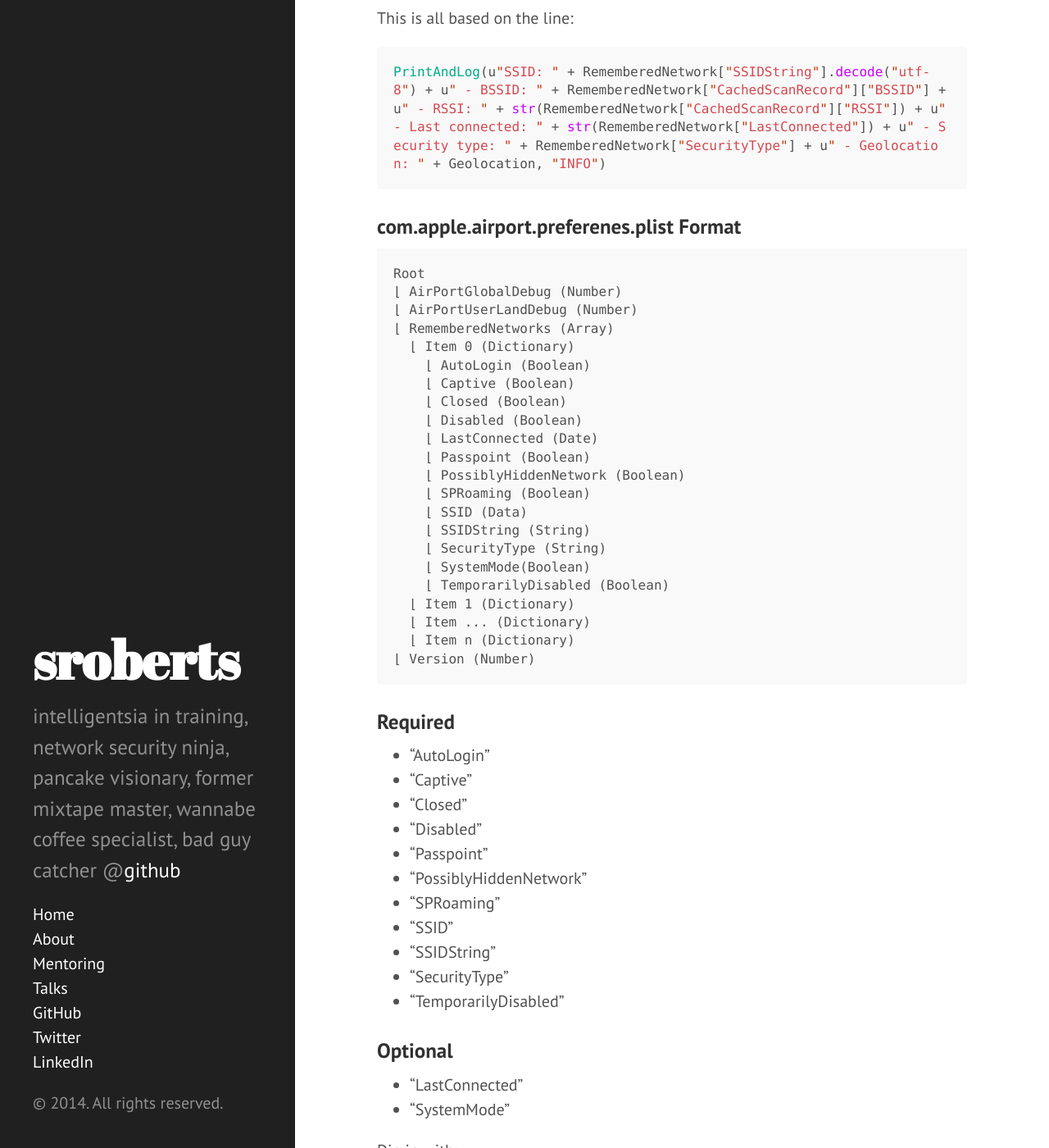
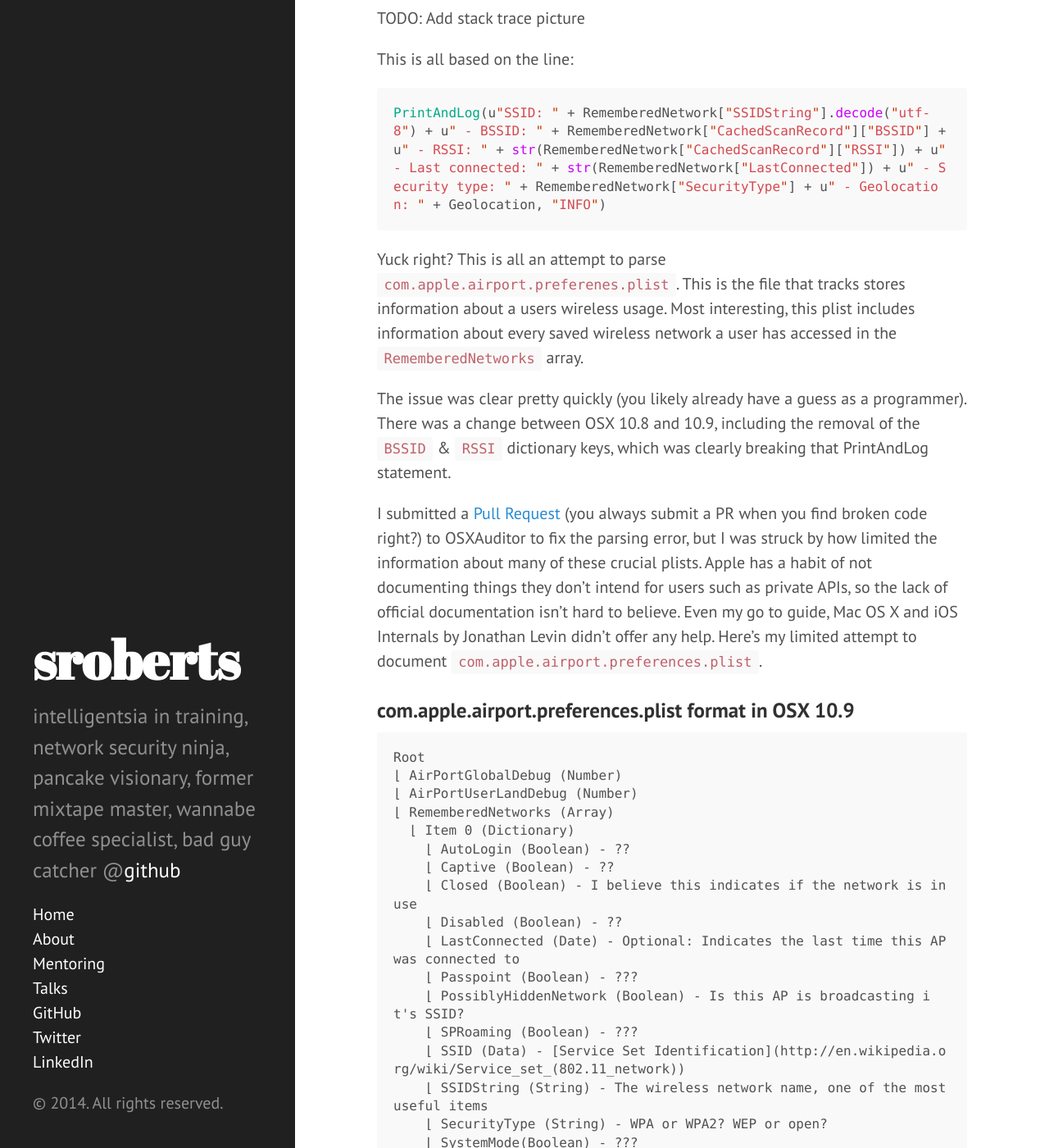
Before and after one commit to sroberts/sroberts.github.io, a Jekyll site: the page built from _posts/2014-03-03-osx-airport-changes.md, in a window 1280 px wide and 1400 px high, scrolled down 363 px. Shown: the whole window at 82% size. Built offline with Jekyll 4.4.1, drawn with Linux system fonts in a browser that asks for light colours; Markdown is read by kramdown in place of the engine named in the settings; some of the changed text lies outside the part shown.

Commit message:
expanded, now on to formatting

````diff
--- a/_posts/2014-03-03-osx-airport-changes.md
+++ b/_posts/2014-03-03-osx-airport-changes.md
@@ -7,54 +7,50 @@ While doing some work on OSXAuditor, one of my favorite OSX incident response to
 
 When using the ```-a, --all``` (Analyze all (it is equal to -qsidbAkUe)) or ```-A, --airportprefs``` (Analyze Airport preferences) you hit a hard error, Python stacktrace and all:
 
+TODO: Add stack trace picture
+
 This is all based on the line:
 
 ```python
 PrintAndLog(u"SSID: " + RememberedNetwork["SSIDString"].decode("utf-8") + u" - BSSID: " + RememberedNetwork["CachedScanRecord"]["BSSID"] + u" - RSSI: " + str(RememberedNetwork["CachedScanRecord"]["RSSI"]) + u" - Last connected: " + str(RememberedNetwork["LastConnected"]) + u" - Security type: " + RememberedNetwork["SecurityType"] + u" - Geolocation: " + Geolocation, "INFO")
 ```
 
-### com.apple.airport.preferenes.plist Format
+Yuck right? This is all an attempt to parse ```com.apple.airport.preferenes.plist```. This is the file that tracks stores information about a users wireless usage. Most interesting, this plist includes information about every saved wireless network a user has accessed in the ```RememberedNetworks``` array.
+
+The issue was clear pretty quickly (you likely already have a guess as a programmer). There was a change between OSX 10.8 and 10.9, including the removal of the ```BSSID``` & ```RSSI``` dictionary keys, which was clearly breaking that PrintAndLog statement.
+
+I submitted a [Pull Request](https://github.com/jipegit/OSXAuditor/pull/8) (you always submit a PR when you find broken code right?) to OSXAuditor to fix the parsing error, but I was struck by how limited the information about many of these crucial plists. Apple has a habit of not documenting things they don't intend for users such as private APIs, so the lack of official documentation isn't hard to believe. Even my go to guide,  Mac OS X and iOS Internals by Jonathan Levin didn't offer any help. Here's my limited attempt to document ```com.apple.airport.preferences.plist```.
+
+### com.apple.airport.preferences.plist format in OSX 10.9
+
 ```
 Root
 ⌊ AirPortGlobalDebug (Number)
 ⌊ AirPortUserLandDebug (Number)
 ⌊ RememberedNetworks (Array)
   ⌊ Item 0 (Dictionary)
-    ⌊ AutoLogin (Boolean)
-    ⌊ Captive (Boolean)
-    ⌊ Closed (Boolean)
-    ⌊ Disabled (Boolean)
-    ⌊ LastConnected (Date)
-    ⌊ Passpoint (Boolean)
-    ⌊ PossiblyHiddenNetwork (Boolean)
-    ⌊ SPRoaming (Boolean)
-    ⌊ SSID (Data)
-    ⌊ SSIDString (String)
-    ⌊ SecurityType (String)
-    ⌊ SystemMode(Boolean)
-    ⌊ TemporarilyDisabled (Boolean)
+    ⌊ AutoLogin (Boolean) - ??
+    ⌊ Captive (Boolean) - ??
+    ⌊ Closed (Boolean) - I believe this indicates if the network is in use
+    ⌊ Disabled (Boolean) - ??
+    ⌊ LastConnected (Date) - Optional: Indicates the last time this AP was connected to
+    ⌊ Passpoint (Boolean) - ???
+    ⌊ PossiblyHiddenNetwork (Boolean) - Is this AP is broadcasting it's SSID?
+    ⌊ SPRoaming (Boolean) - ???
+    ⌊ SSID (Data) - [Service Set Identification](http://en.wikipedia.org/wiki/Service_set_(802.11_network))
+    ⌊ SSIDString (String) - The wireless network name, one of the most useful items
+    ⌊ SecurityType (String) - WPA or WPA2? WEP or open?
+    ⌊ SystemMode(Boolean) - ???
+    ⌊ TemporarilyDisabled (Boolean) - ???
   ⌊ Item 1 (Dictionary)
   ⌊ Item ... (Dictionary)
   ⌊ Item n (Dictionary)
 ⌊ Version (Number)
 ```
 
-### Required
-- "AutoLogin"
-- "Captive"
-- "Closed"
-- "Disabled"
-- "Passpoint"
-- "PossiblyHiddenNetwork"
-- "SPRoaming"
-- "SSID"
-- "SSIDString"
-- "SecurityType"
-- "TemporarilyDisabled"
+### Going Further
+If you want to look into this more the best place to start is digging into the plist itself. Just go to a Terminal and run the following:
 
-### Optional
-- "LastConnected"
-- "SystemMode"
+> open /Library/Preferences/SystemConfiguration/com.apple.airport.preferences.plist
 
-Dig in with:
-> open /Library/Preferences/SystemConfiguration/com.apple.airport.preferences.plist
+This will open Xcode's plist viewer. And be sure to let me know if you figure anything out.
````
